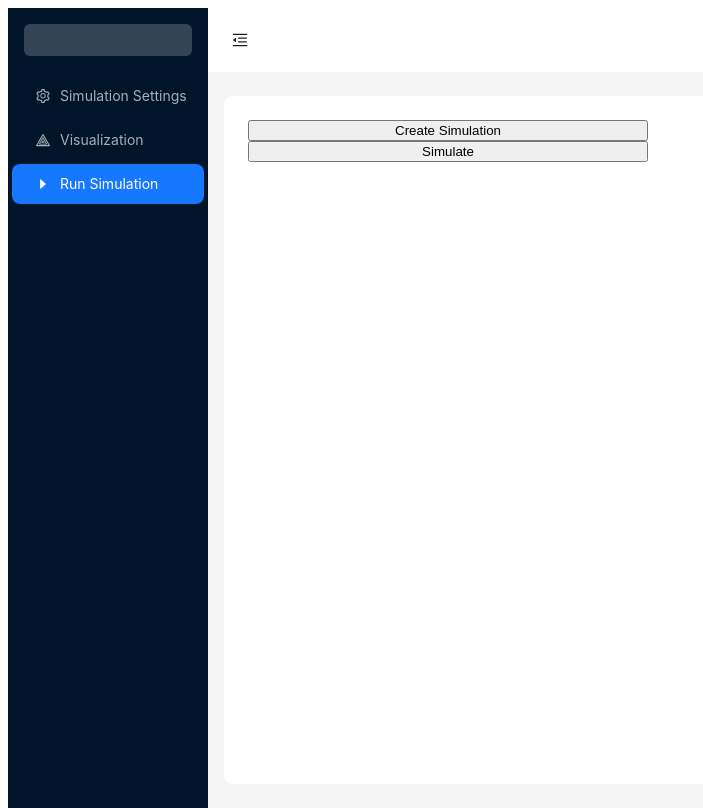
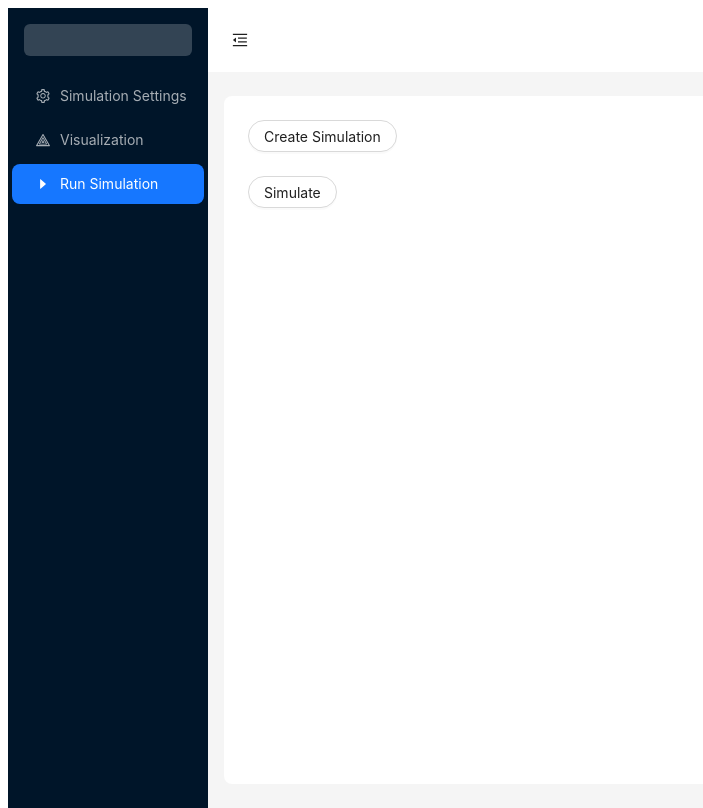
Before and after one commit to HishamSaeed/fenicsWeb_frontend, a React (Vite) app: page / in a window 1280 px wide. Both pictures are taken after a click on the item "Run Simulation". Shown: the whole page, without its empty margins (0-703 px from the left). Built offline with nearby package versions, Linux system fonts and the light colour scheme.

Commit message:
added new push button to simulation control

```diff
--- a/src/components/simulation-control/SimulationControl.jsx
+++ b/src/components/simulation-control/SimulationControl.jsx
@@ -1,11 +1,15 @@
 import { useState } from 'react';
+import { Flex } from 'antd';
 import { sendData, subscribe } from '../../services/ApiService';
-import PushButton from '../../widgets/push-button/PushButton'
+import PushButtonNew from '../../widgets/pus-button-new/PushButtonNew'
+import ApiServiceNew from '../../services/ApiServiceNew';
 import './SimulationControl.css'
 
 function SimulationControl() {
 
     const [isSimulationRunning, setIsSimulationRunning] = useState(false)
+
+    const isSimulationRunning$ = ApiServiceNew.subscribeToObservable('simulation_running');
 
     const onCreateSimulation = () => {
         sendData('create_simulation')
@@ -19,11 +23,11 @@ function SimulationControl() {
     }
 
     return (
-        <div className='mainContent'>
-            <PushButton className='btn' onClick={onCreateSimulation} label="Create Simulation" disabled={isSimulationRunning}/>
-            <PushButton className='btn' onClick={onSimulate} label="Simulate" disabled={isSimulationRunning}/>
+        <Flex vertical="true" gap="large" justify="center">
+            <PushButtonNew onPushed={onCreateSimulation} label="Create Simulation" disabled$={isSimulationRunning$}/>
+            <PushButtonNew onPushed={onSimulate} label="Simulate" disabled$={isSimulationRunning$}/>
             { isSimulationRunning && <label>simulation running</label> }
-        </div>
+        </Flex>
     )
 }
 
--- a/src/widgets/edit-parameter-new/EditParameterNew.jsx
+++ b/src/widgets/edit-parameter-new/EditParameterNew.jsx
@@ -1,4 +1,3 @@
-import { SettingOutlined } from '@ant-design/icons'
 import React, { useEffect, useState }  from 'react';
 import { InputNumber, Select, Space, Typography } from 'antd'
 
--- a/src/widgets/pus-button-new/PushButtonNew.jsx
+++ b/src/widgets/pus-button-new/PushButtonNew.jsx
@@ -1,11 +1,28 @@
-import React from 'react';
+import React, { useEffect, useState }  from 'react';
 import { Button, Flex } from 'antd';
 
-const PushButtonNew = () => {
+const PushButtonNew = ({ onPushed, label = '', disabled$ = null}) => {
+
+    const [isDisabled, setDisabled] = useState(false)
+
+    useEffect(() => {
+      let sub;
+      if(disabled$) {
+        sub = disabled$.subscribe(disabled => {
+          setDisabled(disabled)
+      })
+      }
+
+      return () => {
+        if ( sub ) {
+          sub.unsubscribe();
+        }
+      }
+    }, [])
 
     return (
         <Flex gap="small" wrap="wrap">
-          <Button shape="round">Primary Button</Button>
+          <Button shape="round" onClick={onPushed} disabled={isDisabled}>{label}</Button>
         </Flex>
     );
 }
```
